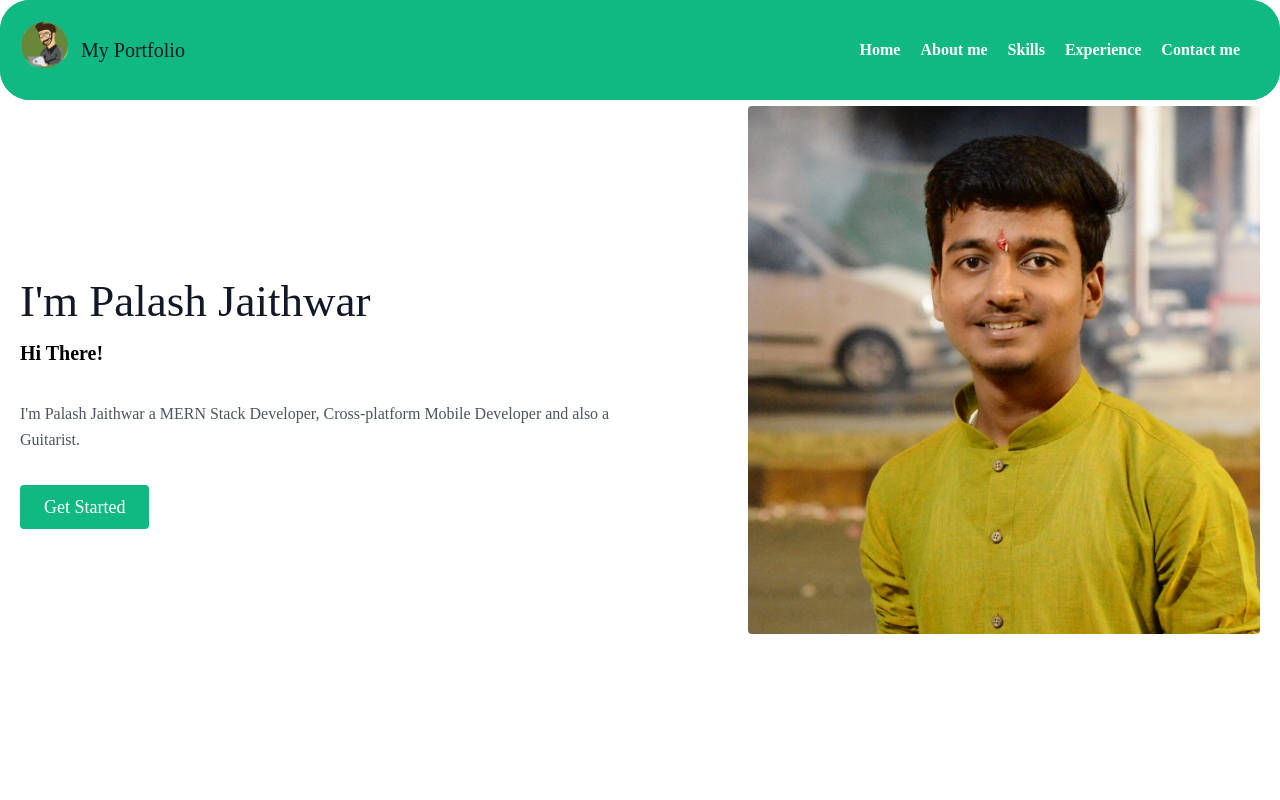
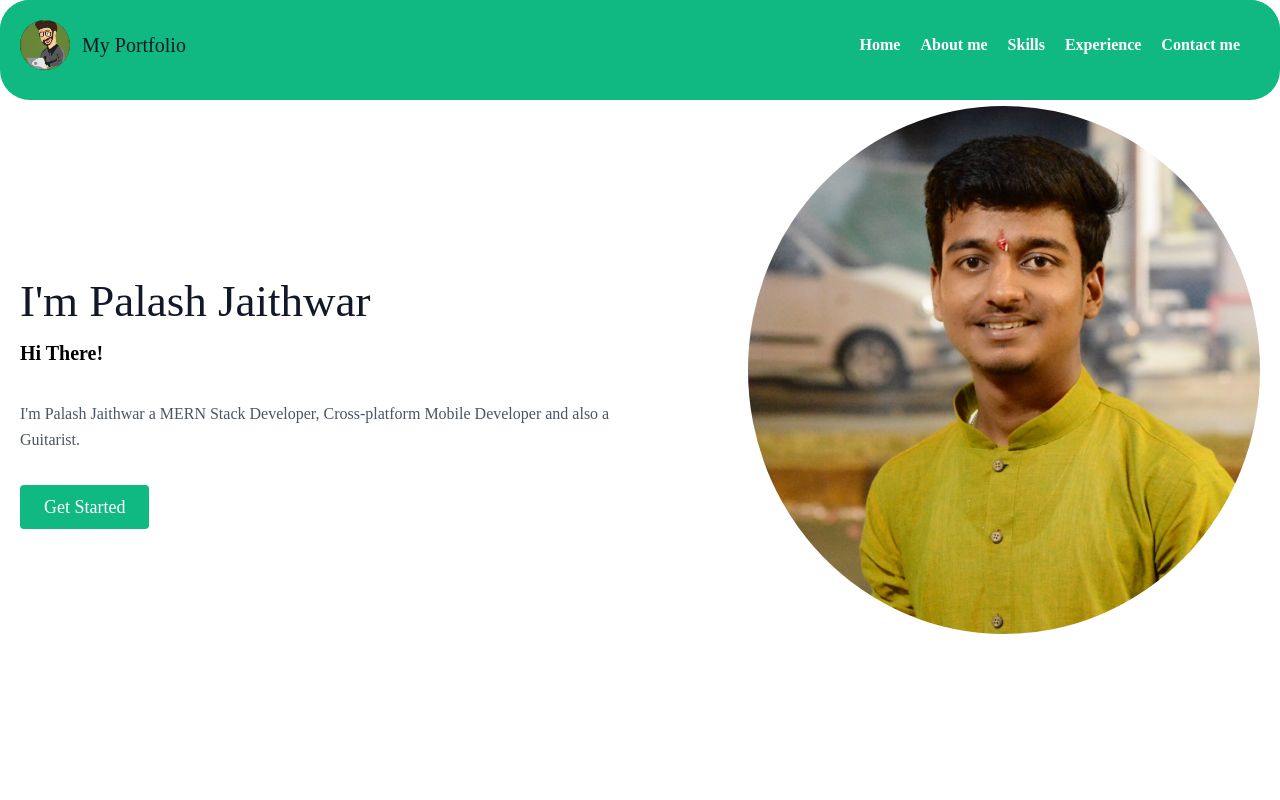
Before and after one commit to pjaithwar/portfolio, a React (Create React App) app: page / in a window 1280 px wide. Shown: the top 800 px of the page. Built offline with nearby package versions, Linux system fonts and the light colour scheme.

Commit message:
removed previous logo and added new one

```diff
--- a/src/App.js
+++ b/src/App.js
@@ -5,8 +5,7 @@ import Experience from './Components/Experience';
 import Skills from './Components/Skills';
 import ContactMe from './Components/ContactMe';
 import HomePage from './Components/HomePage';
-import {BrowserRouter as Router , Switch, Route, Link} from 'react-router-dom';
-import Hello from './Components/Hello';
+import {BrowserRouter as Router , Switch, Route } from 'react-router-dom';
 
 function App() {
   return (
--- a/src/Components/AboutMe.js
+++ b/src/Components/AboutMe.js
@@ -12,10 +12,7 @@ const AboutMe = ()=> {
             <div className="flex flex-col sm:flex-row mt-10">
               <div className="sm:w-1/3 text-center sm:pr-8 sm:py-8">
                 <div className="w-20 h-20 rounded-full inline-flex items-center justify-center bg-gray-200 text-gray-400">
-                  {/* <svg fill="none" stroke="currentColor" stroke-linecap="round" stroke-linejoin="round" stroke-width="2" className="w-10 h-10" viewBox="0 0 24 24">
-                    <path d="M20 21v-2a4 4 0 00-4-4H8a4 4 0 00-4 4v2"></path>
-                    <circle cx="12" cy="7" r="4"></circle>
-                  </svg> */}
+
       <img className="object-cover object-center rounded" alt="hero" src="https://st2.depositphotos.com/3773785/7346/v/600/depositphotos_73469985-stock-illustration-cartoon-illustration-of-young-hipster.jpg"/>
 
                 </div>
--- a/src/Components/HomePage.js
+++ b/src/Components/HomePage.js
@@ -23,7 +23,7 @@ const HomePage =()=>{
       </div>
     </div>
     <div className="lg:max-w-lg lg:w-full md:w-1/2 w-5/6" style={{paddingTop:10}}>
-      <img className="object-cover object-center rounded" alt="hero" src={Picture} />
+      <img className="object-cover object-center rounded" alt="hero" src={Picture} style={{borderRadius:"100%"}} />
     </div>
   </div>
 </section>
--- a/src/Components/NavBar.js
+++ b/src/Components/NavBar.js
@@ -1,6 +1,6 @@
 import React from "react";
-import Logo from '../Images/logo.png';
-import { Link, NavLink } from "react-router-dom";
+import Logo from '../Images/logo.jpg';
+import { Link } from "react-router-dom";
 
 
 const NavBar =() => {
@@ -8,11 +8,9 @@ const NavBar =() => {
 
             <header className="text-gray-600 body-font" style={{backgroundColor:"#10B981", width:'100%',height:100,position:'fixed', borderRadius:30}}>
   <div className="container mx-auto flex flex-wrap p-5 flex-col md:flex-row items-center" style={{position:'fixed',backgroundColor:"#10B981",width:'100%', borderRadius:30}}>
-    <a className="flex title-font font-medium items-center text-gray-900 mb-4 md:mb-0">
-      {/* <svg xmlns="http://www.w3.org/2000/svg" fill="none" stroke="currentColor" stroke-linecap="round" stroke-linejoin="round" stroke-width="2" class="w-10 h-10 text-white p-2 bg-indigo-500 rounded-full" viewBox="0 0 24 24">
-        <path d="M12 2L2 7l10 5 10-5-10-5zM2 17l10 5 10-5M2 12l10 5 10-5"></path>
-      </svg> */}
-      <img src={Logo} alt="logo" style={{width:49}}/>
+    <a  href="/" className="flex title-font font-medium items-center text-gray-900 mb-4 md:mb-0">
+
+      <img src={Logo} alt="logo" style={{width:50,height:50,borderRadius:25}}/>
       <span class="ml-3 text-xl">My Portfolio</span>
     </a>
     <nav className="md:ml-auto flex flex-wrap items-center text-base justify-center" style={{fontWeight:"bold", color:"white"}}>
```
Also changed, not shown: public/index.html (+1 -21 lines), src/Images/logo.jpg (added), src/Images/logo.png (deleted).
